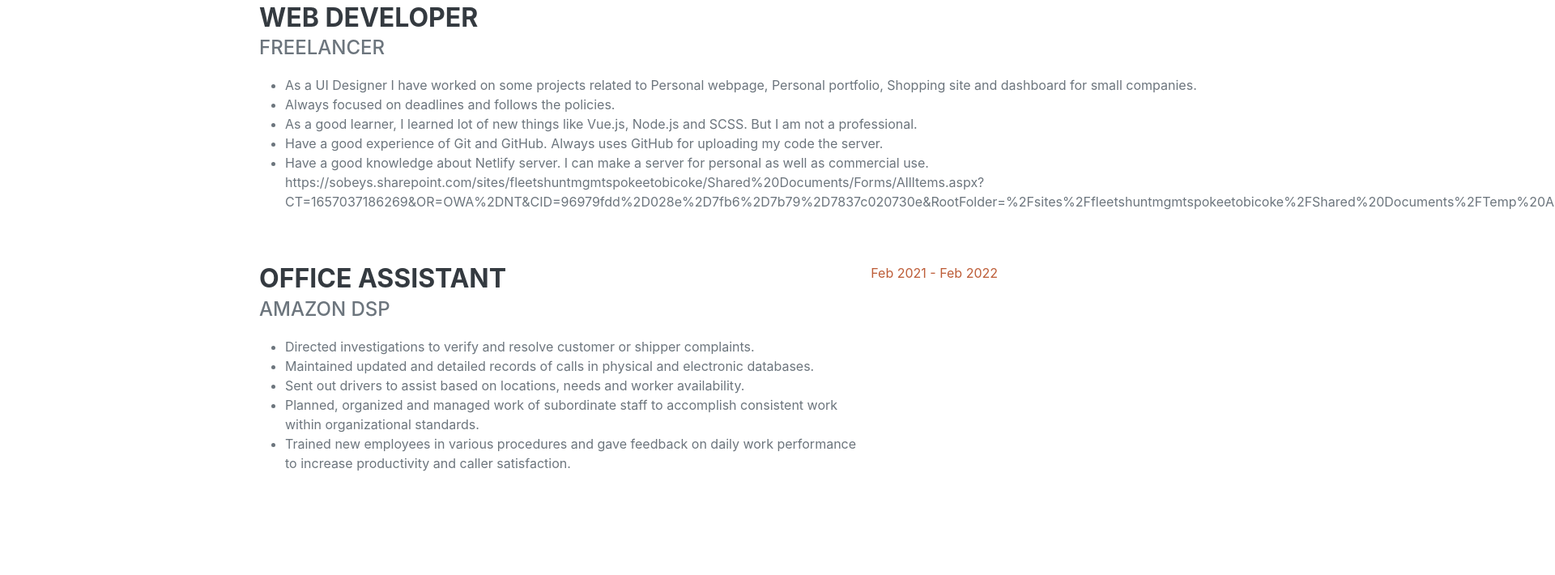
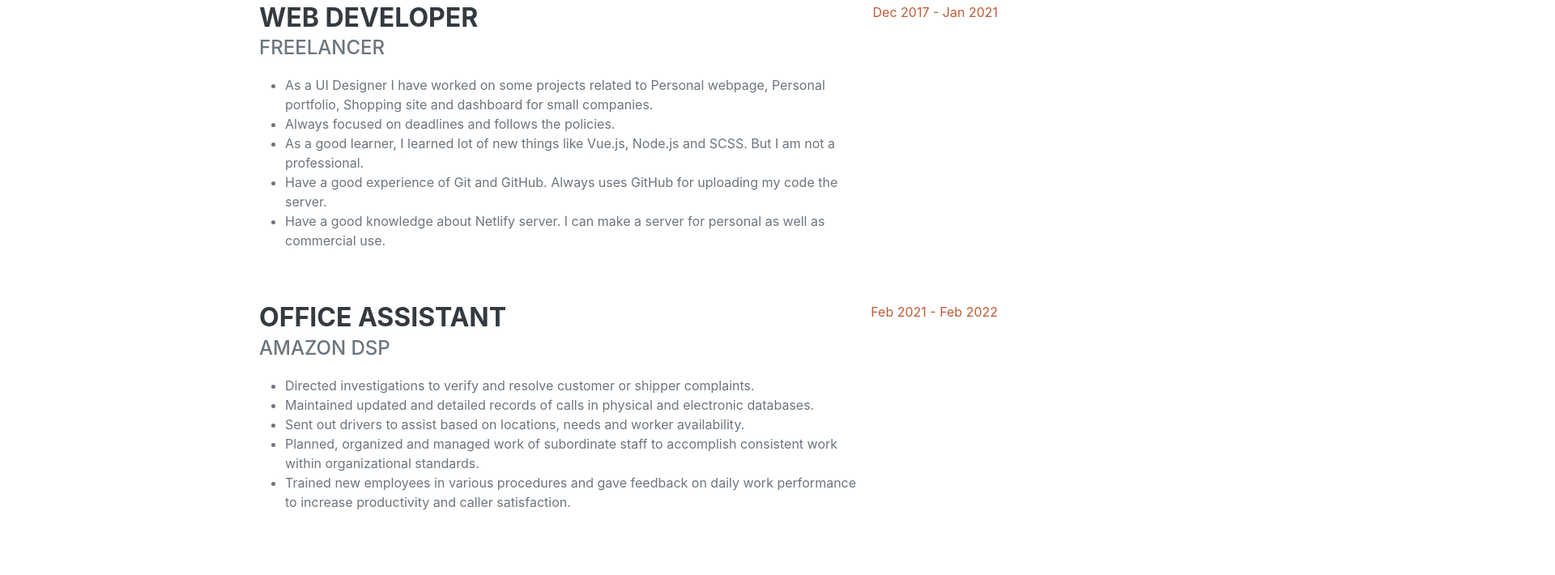
Before and after one commit to mehtab46/Resume, a plain HTML site: page index.html in a window 1280 px wide. Shown: the part 1306-2016 px from the top of the page at 81% size, 1920 px wide, since content can reach past the window. Drawn offline with nearby package versions, Linux system fonts and the light colour scheme; a web font is replaced by a local one.

Commit message:
Update index.html

```diff
--- a/index.html
+++ b/index.html
@@ -88,7 +88,6 @@
                                 <li>As a good learner, I learned lot of new things like Vue.js, Node.js and SCSS. But I am not a professional.</li>
                                 <li>Have a good experience of Git and GitHub. Always uses GitHub for uploading my code the server.</li>
                                 <li>Have a good knowledge about Netlify server. I can make a server for personal as well as commercial use.</li>
-                                <href>https://sobeys.sharepoint.com/sites/fleetshuntmgmtspokeetobicoke/Shared%20Documents/Forms/AllItems.aspx?CT=1657037186269&OR=OWA%2DNT&CID=96979fdd%2D028e%2D7fb6%2D7b79%2D7837c020730e&RootFolder=%2Fsites%2Ffleetshuntmgmtspokeetobicoke%2FShared%20Documents%2FTemp%20Audit&FolderCTID=0x0120009BA5E524C928964DBAB87F2EE9AEA2AA</href>
 
                             </ul>
                         </div>
```
